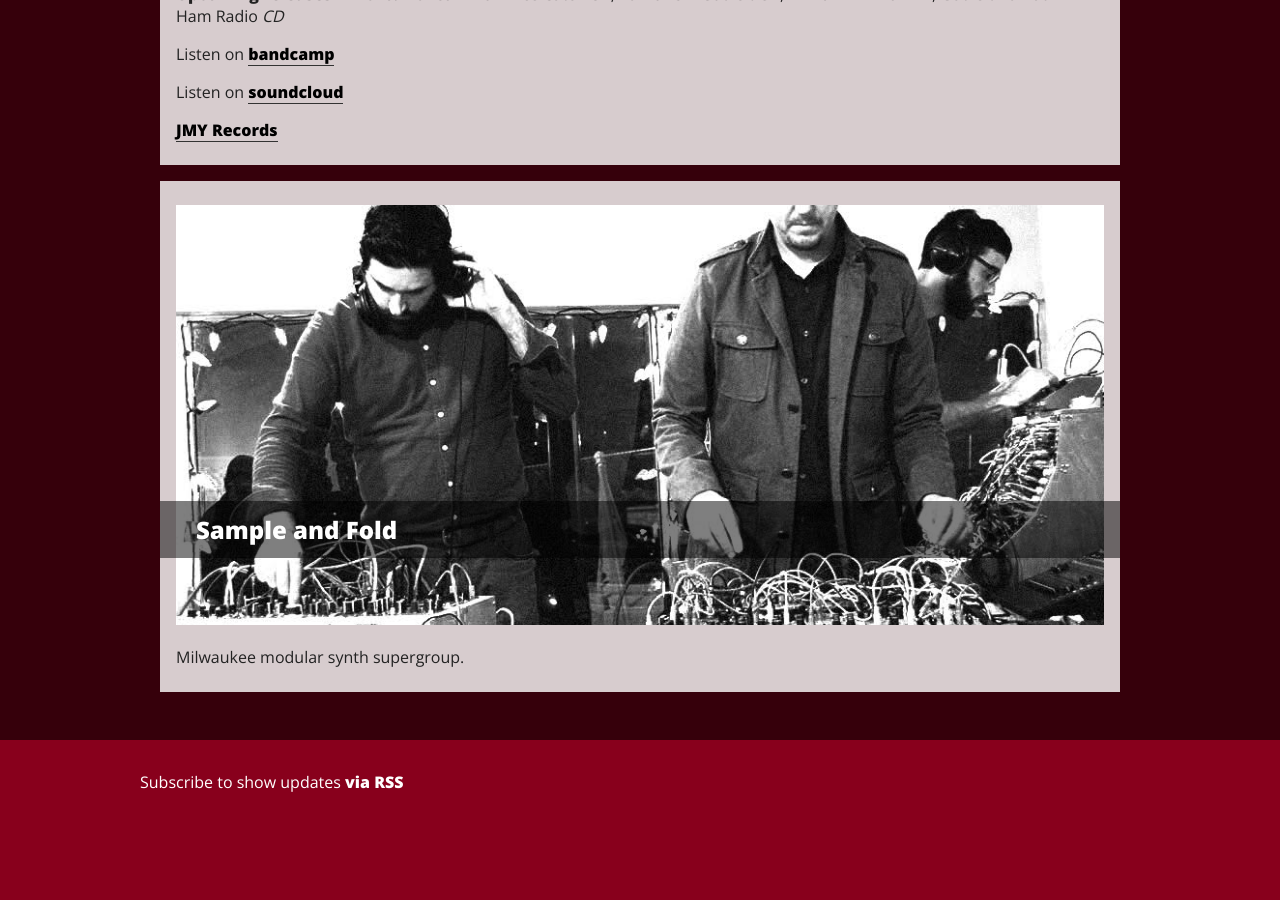
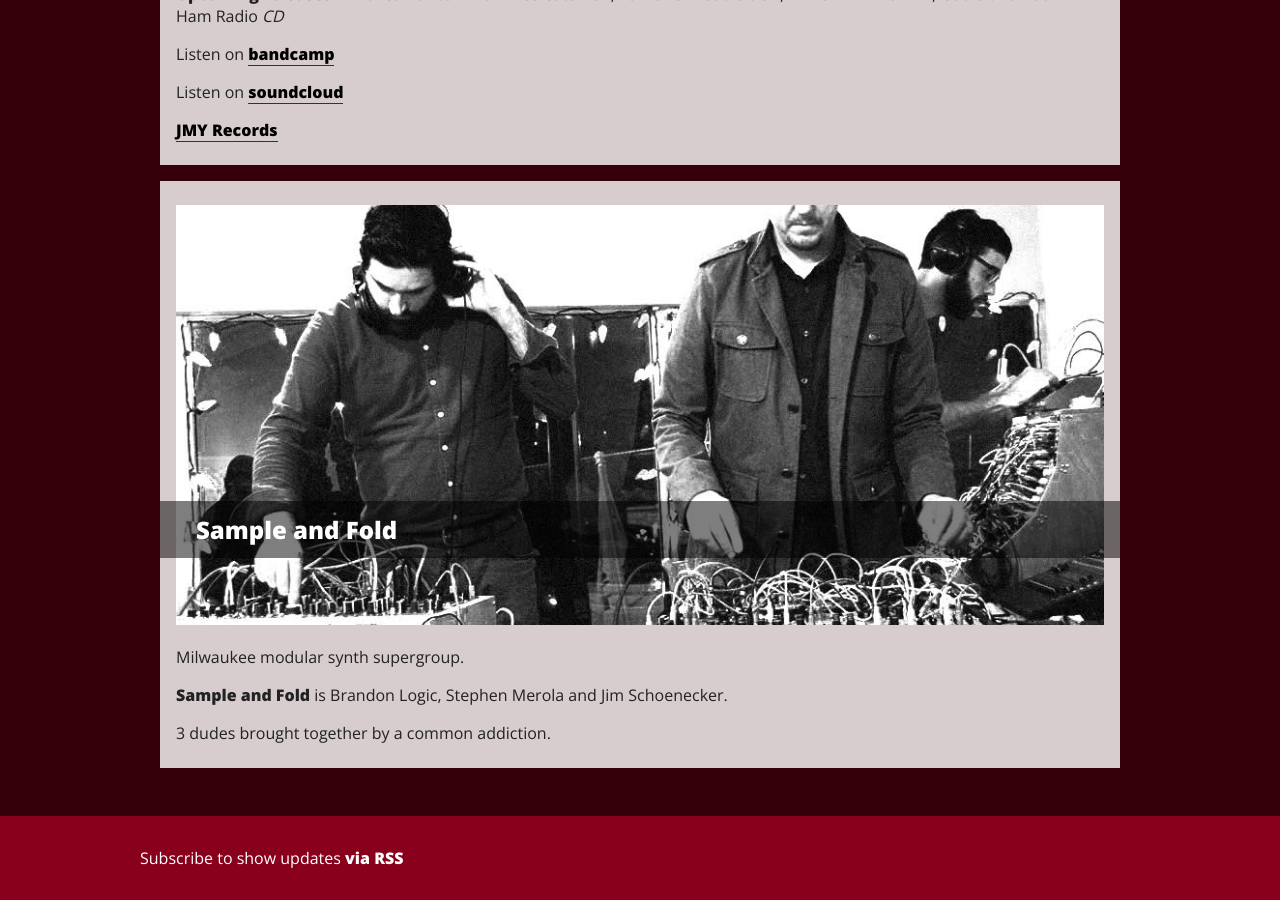
Before and after one commit to hecanjog/audibleelectricity.com, a Jekyll site: the page built from _posts/2016-05-04-brent-gutzeit-sample-and-fold.markdown, in a window 1280 px wide and 900 px high, scrolled down 963 px. Built offline with Jekyll 4.4.1, drawn with Linux system fonts in a browser that asks for light colours; nearby versions of some CDN libraries; before the commit the page ends 1787 px from its top, so only the background shows below that.

Commit message:
Update bio

```diff
--- a/_posts/2016-05-04-brent-gutzeit-sample-and-fold.markdown
+++ b/_posts/2016-05-04-brent-gutzeit-sample-and-fold.markdown
@@ -35,6 +35,10 @@ Listen on [soundcloud][bgsoundcloud]
 
 Milwaukee modular synth supergroup.
 
+**Sample and Fold** is Brandon Logic, Stephen Merola and Jim Schoenecker.
+
+3 dudes brought together by a common addiction.
+
 </div>
 
 
```
